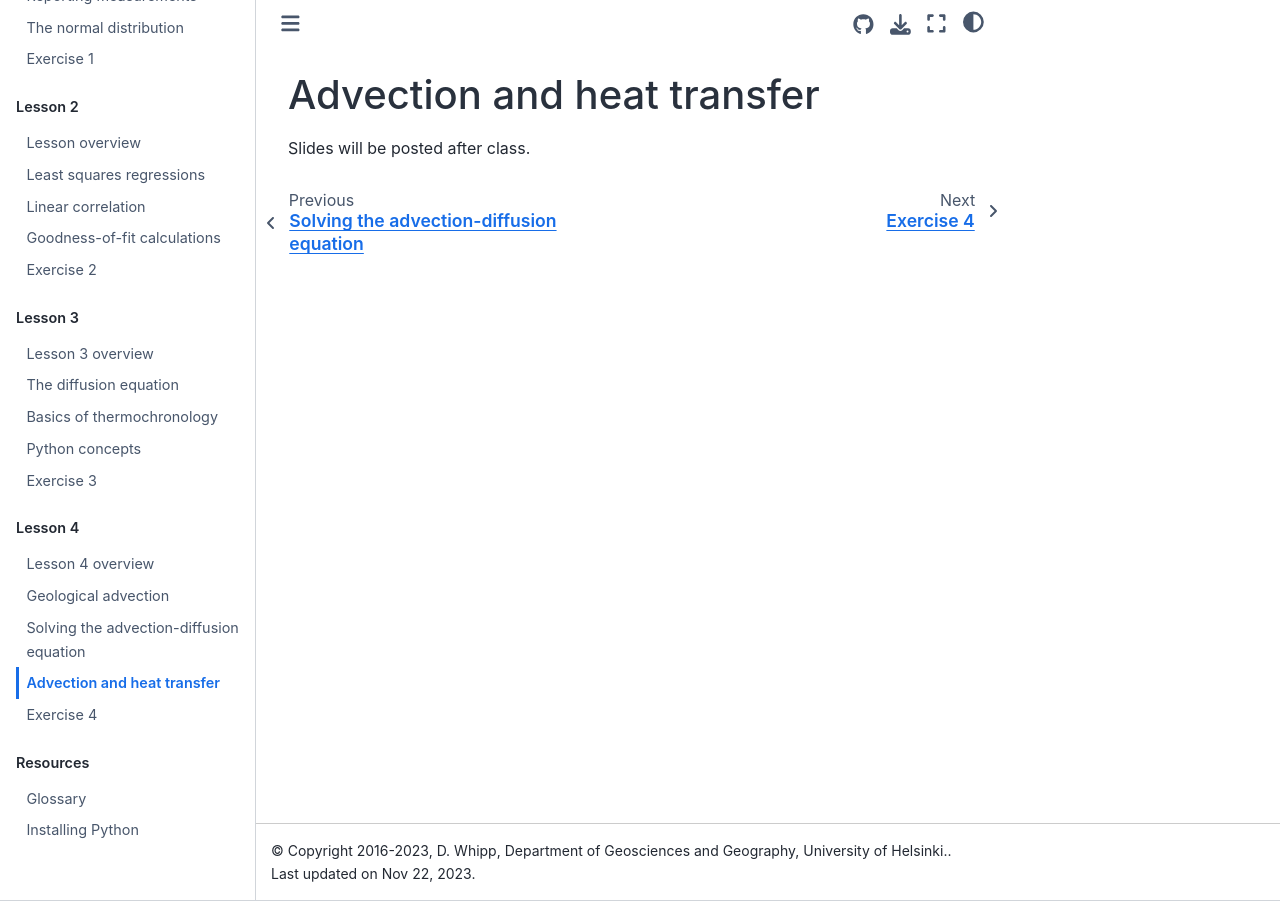
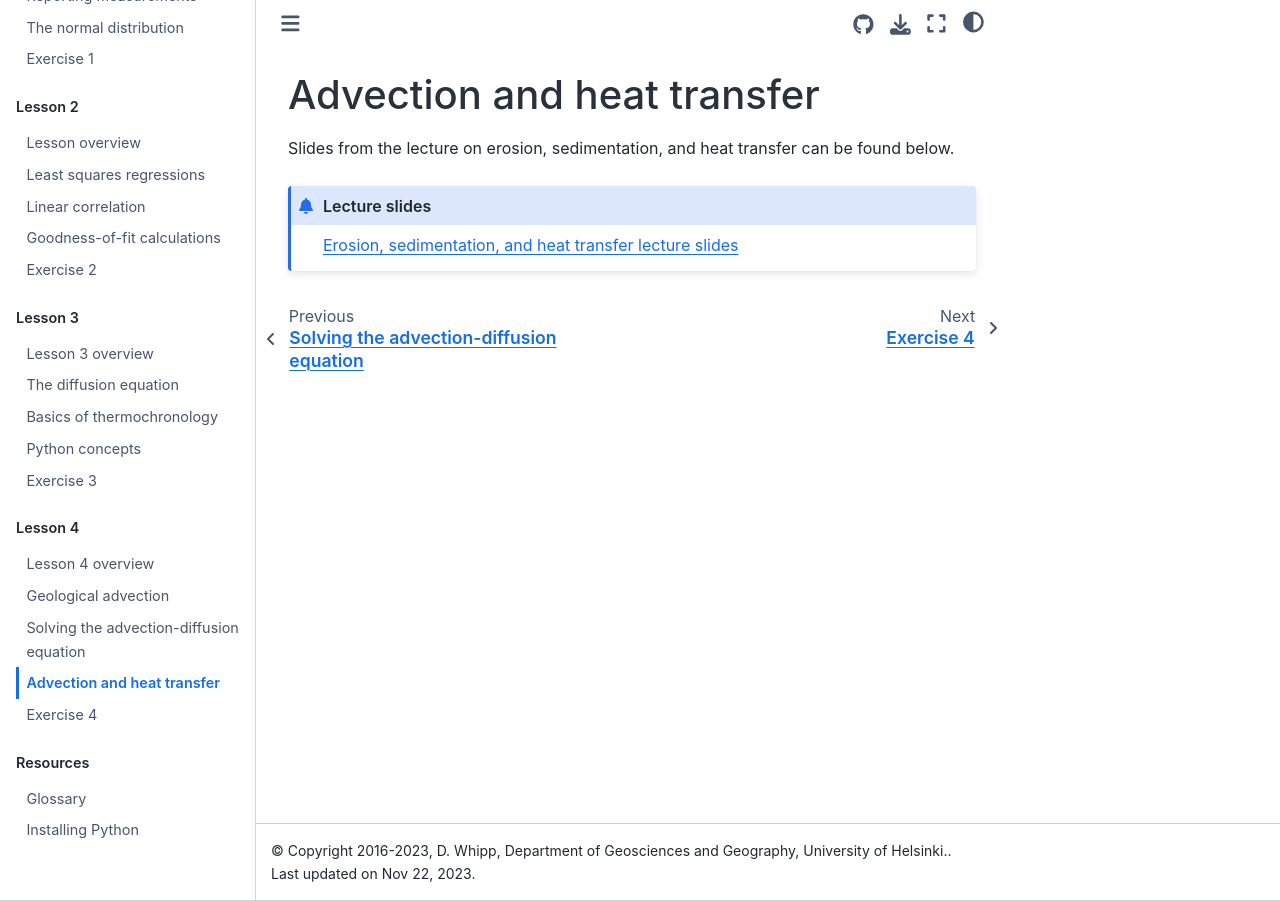
Before and after one commit to IntroQG/site, a Sphinx documentation site: the page built from source/lessons/L4/advection-heat-transfer.rst, in a window 1280 px wide. Built offline with Sphinx 7.4.7 and the Sphinx Book theme 1.1.4, drawn with Linux system fonts in a browser that asks for light colours.

Commit message:
Add 2023 lecture slides

```diff
--- a/source/lessons/L4/advection-heat-transfer.rst
+++ b/source/lessons/L4/advection-heat-transfer.rst
@@ -1,11 +1,8 @@
 Advection and heat transfer
 ===========================
 
-Slides will be posted after class.
+Slides from the lecture on erosion, sedimentation, and heat transfer can be found below.
 
-..
-    Slides from the lecture on erosion, sedimentation, and heat transfer can be found below.
+.. admonition:: Lecture slides
 
-    .. admonition:: Lecture slides
-
-        `Erosion, sedimentation, and heat transfer lecture slides <../../_static/slides/L4/Erosion-sedimentation-heat-transfer.pdf>`__
+    `Erosion, sedimentation, and heat transfer lecture slides <../../_static/slides/L4/04.2-Erosion-sedimentation-heat-transfer.pdf>`__
```
Also changed, not shown: source/lessons/L4/geological-advection.rst (+3 -6 lines).
